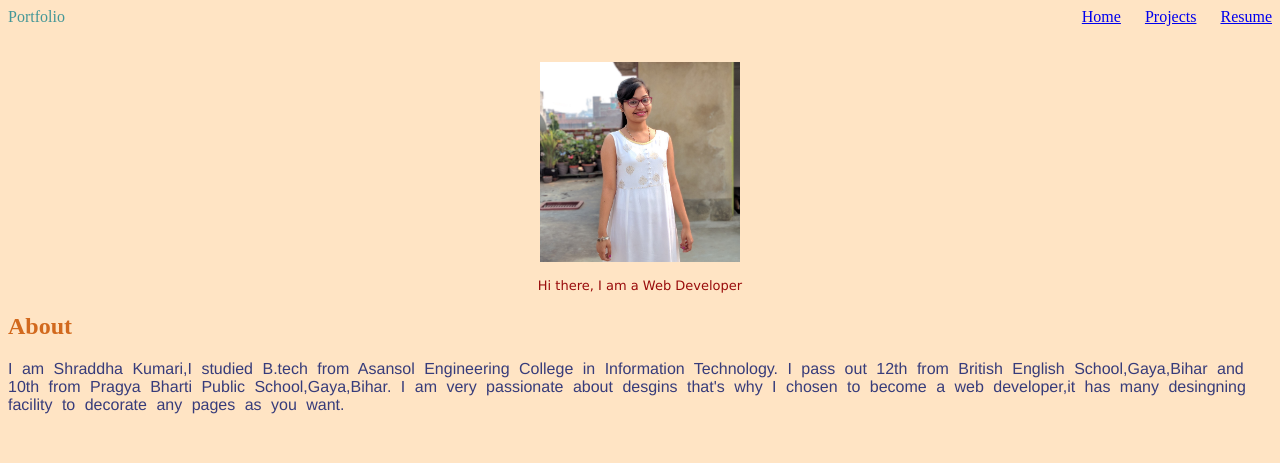
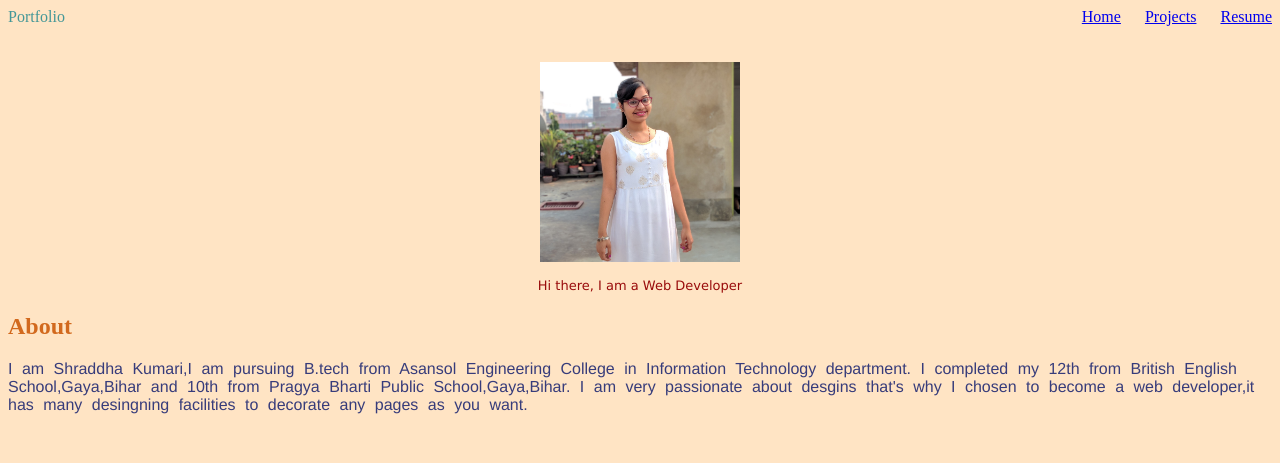
Before and after one commit to shra14600/Assignment, a plain HTML site: page portfolio/index.html in a window 1280 px wide. Shown: the top 463 px of the page. Drawn offline with Linux system fonts and the light colour scheme.

Commit message:
Update index.html

```diff
--- a/portfolio/index.html
+++ b/portfolio/index.html
@@ -24,9 +24,9 @@
         </div>
         <h2>About</h2>
        <p class="paragraph">
-            I am Shraddha Kumari,I studied B.tech from Asansol Engineering College in Information Technology. I pass out 12th
+            I am Shraddha Kumari,I am pursuing B.tech from Asansol Engineering College in Information Technology department. I completed my 12th
             from British English School,Gaya,Bihar and 10th from Pragya Bharti Public School,Gaya,Bihar. I am very passionate
-            about desgins that's why I chosen to become a web developer,it has many desingning facility to decorate any pages
+            about desgins that's why I chosen to become a web developer,it has many desingning facilities to decorate any pages
             as you want.
        </p>
       </div>
```
